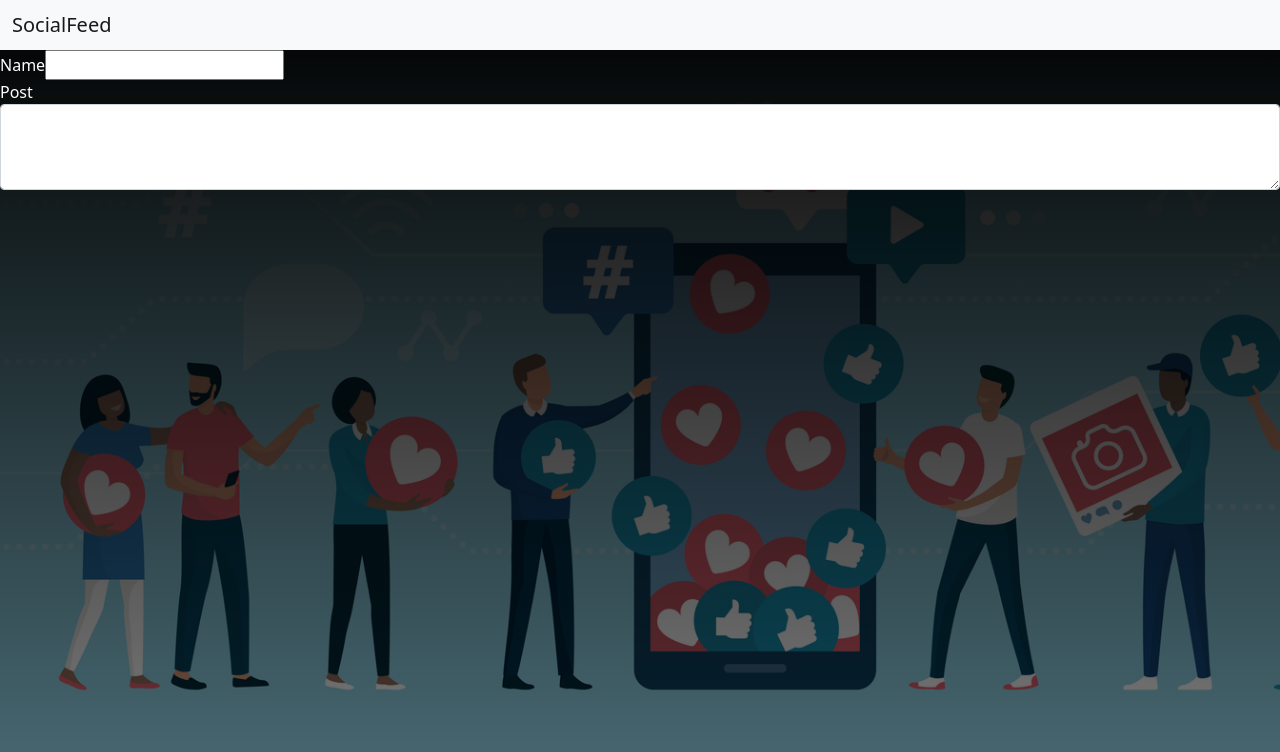
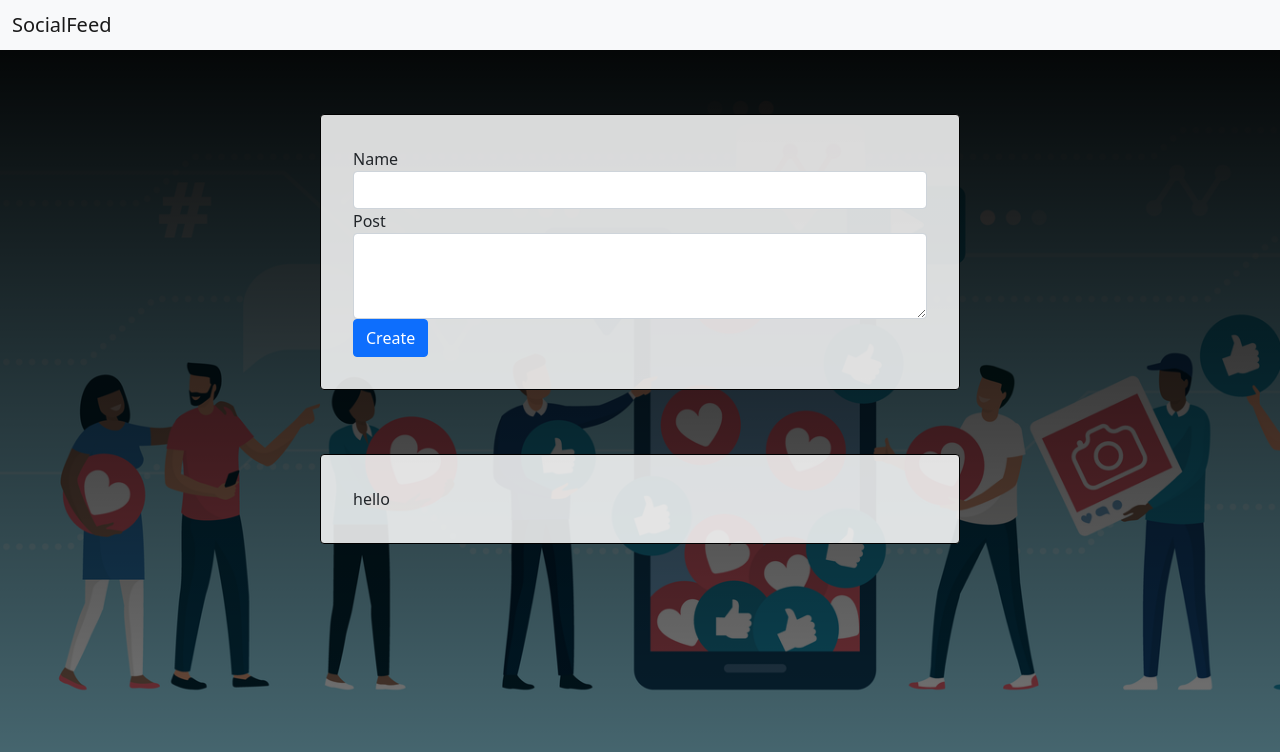
Before and after one commit to Adamgd91/socialfeed, a React (Create React App) app: page / in a window 1280 px wide. Shown: the top 752 px of the page. Built offline with nearby package versions, Linux system fonts and the light colour scheme.

Commit message:
added displaypost and added the styles to it. added button in create post

```diff
--- a/src/App.js
+++ b/src/App.js
@@ -10,8 +10,8 @@ function App() {
     <div>
       <NavBar />
       <CreatePost />
-
-      {/* <DisplayPosts />
+      <DisplayPosts />
+      {/*
       <Post /> */}
     </div>
   );
--- a/src/Components/CreatePost.jsx
+++ b/src/Components/CreatePost.jsx
@@ -1,20 +1,23 @@
+// import "./style.css";
+
 import React, { useState } from "react";
 
 function CreatePost(props) {
   return (
-    <form action="">
+    <form
+      action=""
+      className="container border-box rounded col-6"
+      style={{ marginTop: "4em" }}
+    >
       <div className="form-group">
         <label htmlFor="">Name</label>
-        <input type="text" />
+        <input type="text" className="form-control" />
       </div>
       <div className="form-group">
         <label htmlFor="">Post</label>
-        <textarea
-          className="form-control"
-          id="exampleFormControlTextarea1"
-          rows="3"
-        ></textarea>
+        <textarea className="form-control" rows="3"></textarea>
       </div>
+      <button className="btn btn-primary">Create</button>
     </form>
   );
 }
--- a/src/Components/DisplayPosts.jsx
+++ b/src/Components/DisplayPosts.jsx
@@ -1,7 +1,18 @@
-import React from "react";
+import React, { useState } from "react";
 
 function DisplayPosts(props) {
-  return <div>DisplayPosts</div>;
+  return (
+    <div
+      className="container-fluid col-6 border-box rounded"
+      style={{ marginTop: "4em" }}
+    >
+      <div className="row">
+        <div className="col-md-6">
+          <div>hello</div>
+        </div>
+      </div>
+    </div>
+  );
 }
 
 export default DisplayPosts;
--- a/src/style.css
+++ b/src/style.css
@@ -8,5 +8,10 @@ body {
   background: linear-gradient(rgba(0, 0, 0, 05), rgba(0, 0, 0, 0.5)),
     url("./imgs/socialmedia.png");
   background-size: cover;
-  color: white;
 }
+
+.border-box {
+  border: 1px solid rgb(0, 0, 0);
+  background-color: rgba(255, 255, 255, 0.842);
+  padding: 2em;
+}
```
